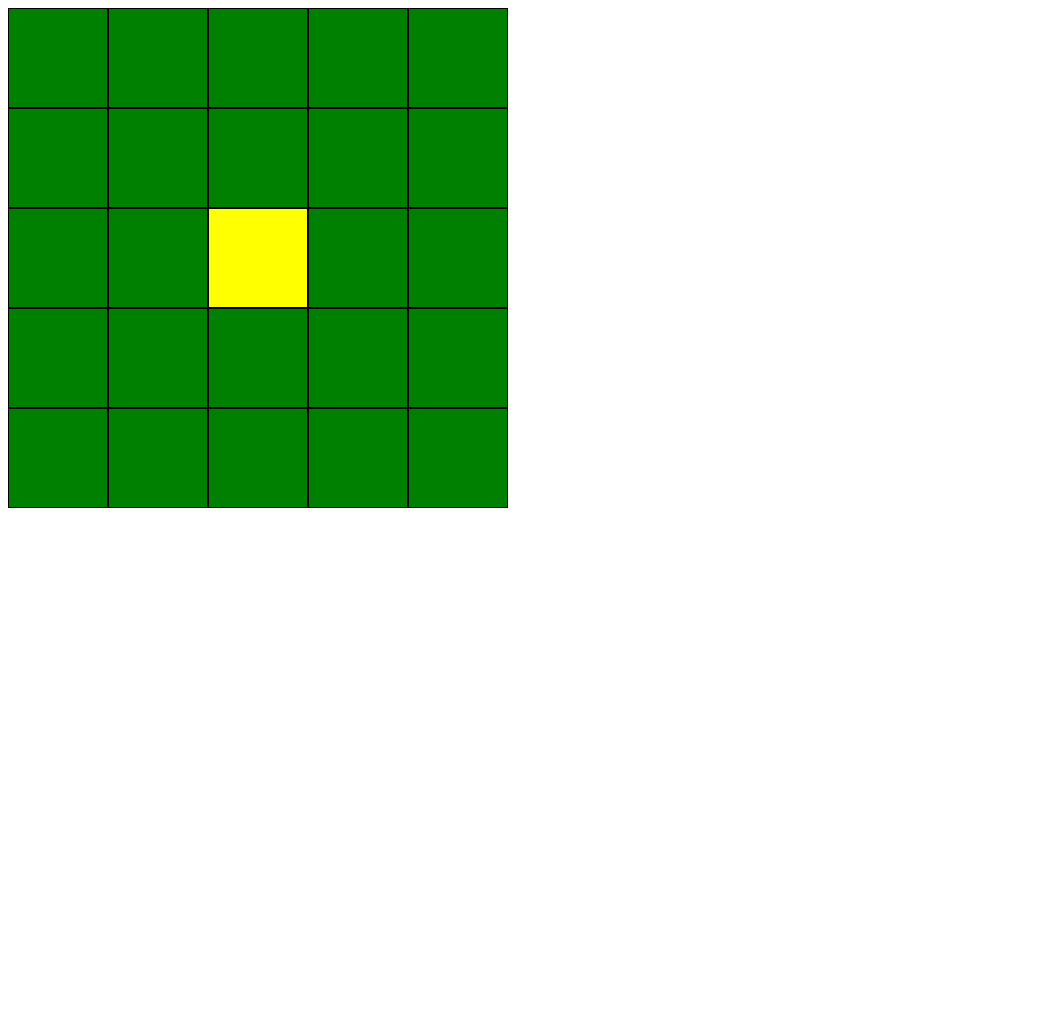
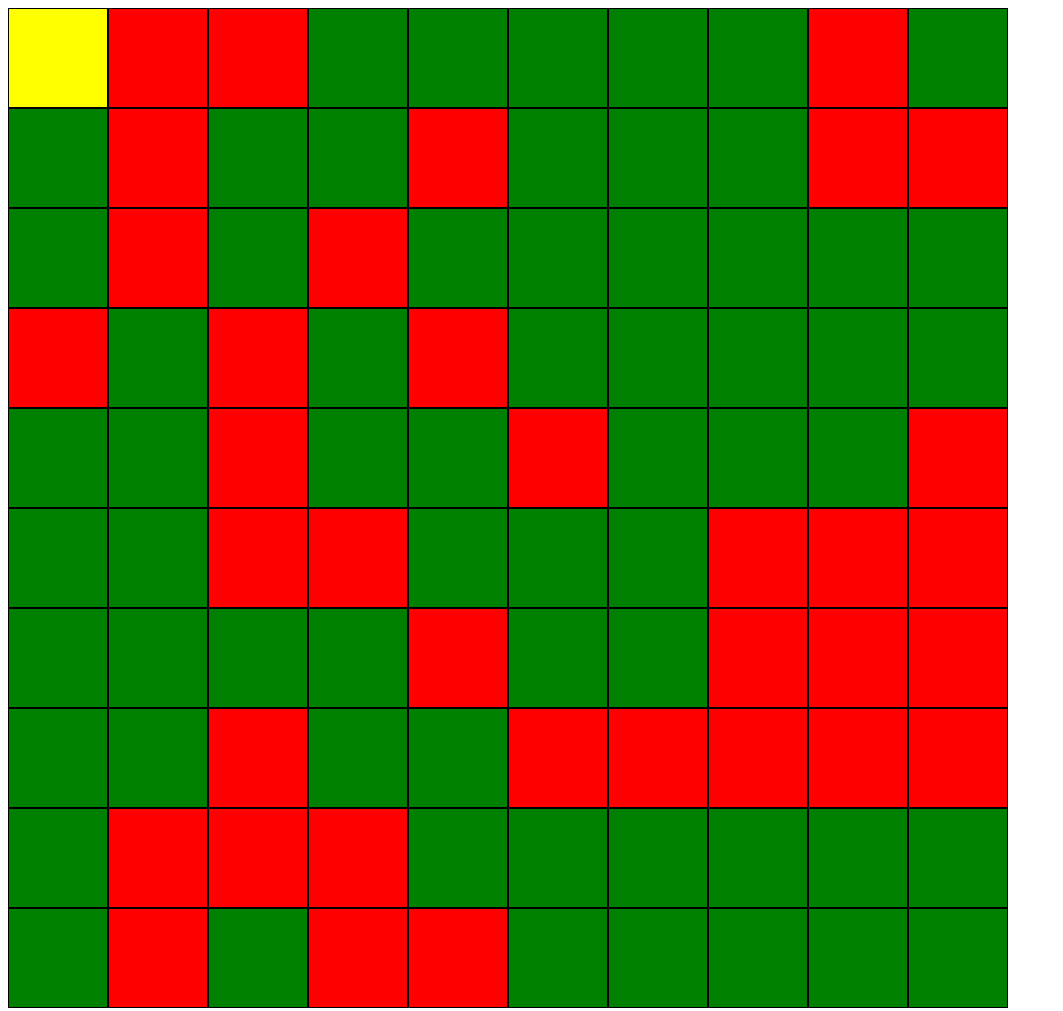
Before and after one commit to adamgarwacki/js-game-playground, a plain HTML site: page main.html in a window 1280 px wide. Shown: the whole page, without its empty margins (0-1063 px from the left). Before the commit the page ends 800 px from the top, so only its background shows below. Drawn offline with Linux system fonts and the light colour scheme.

Commit message:
Dodanie elementów do zbierania

```diff
--- a/main.js
+++ b/main.js
@@ -1,7 +1,7 @@
 'use strict';
 // PODAJ LICZBĘ RZĘDÓW I KOLUMN:
-let cols = 5;
-let rows = 5;
+let cols = 10;
+let rows = 10;
 
 // ------------------------------------
 
@@ -22,7 +22,7 @@ for (let i = 0; i < rows; i++) {
     for (let j = 0; j < cols; j++) {
         let singleGamePanel = document.createElement('div');
         singleGamePanel.classList.add('single-panel');
-        singleGamePanel.id = `element-index-${indexIterator}`;
+        singleGamePanel.id = `element-${indexIterator}`;
         gameContainer.appendChild(singleGamePanel);
         arrayRow.push(singleGamePanel);
         indexIterator++;
@@ -32,12 +32,19 @@ for (let i = 0; i < rows; i++) {
 
 console.log(gamePanelsArray);
 
+// MUSHROOMS
+let mushrooms = []
+for(let i = 0; i<Math.floor((cols*rows)/2);i++){
+     mushrooms[i] = document.querySelector(`#element-${Math.floor(Math.random() * rows*cols)}`);
+     mushrooms[i].style.backgroundColor='red'
+}
+// console.log(mushrooms)
+
+
 // GAME ENGINE
 
-let playerPos = [2, 2];
+let playerPos = [0, 0];
 gamePanelsArray[playerPos[0]][playerPos[1]].style.backgroundColor = 'yellow';
-
-
 
 
 let isWin = false;
```
Also changed, not shown: main.css (line endings or trailing spaces), main.html (line endings or trailing spaces).
